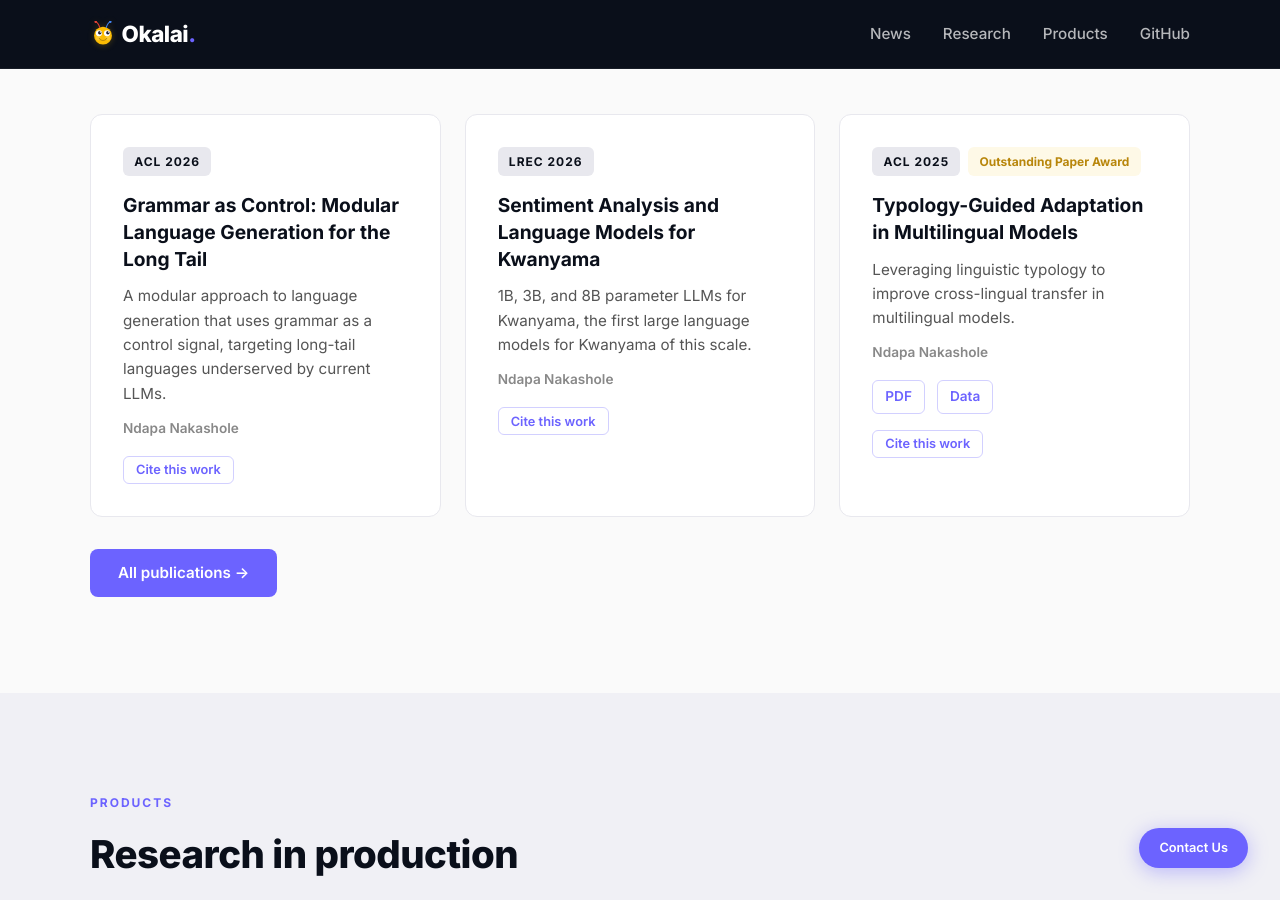
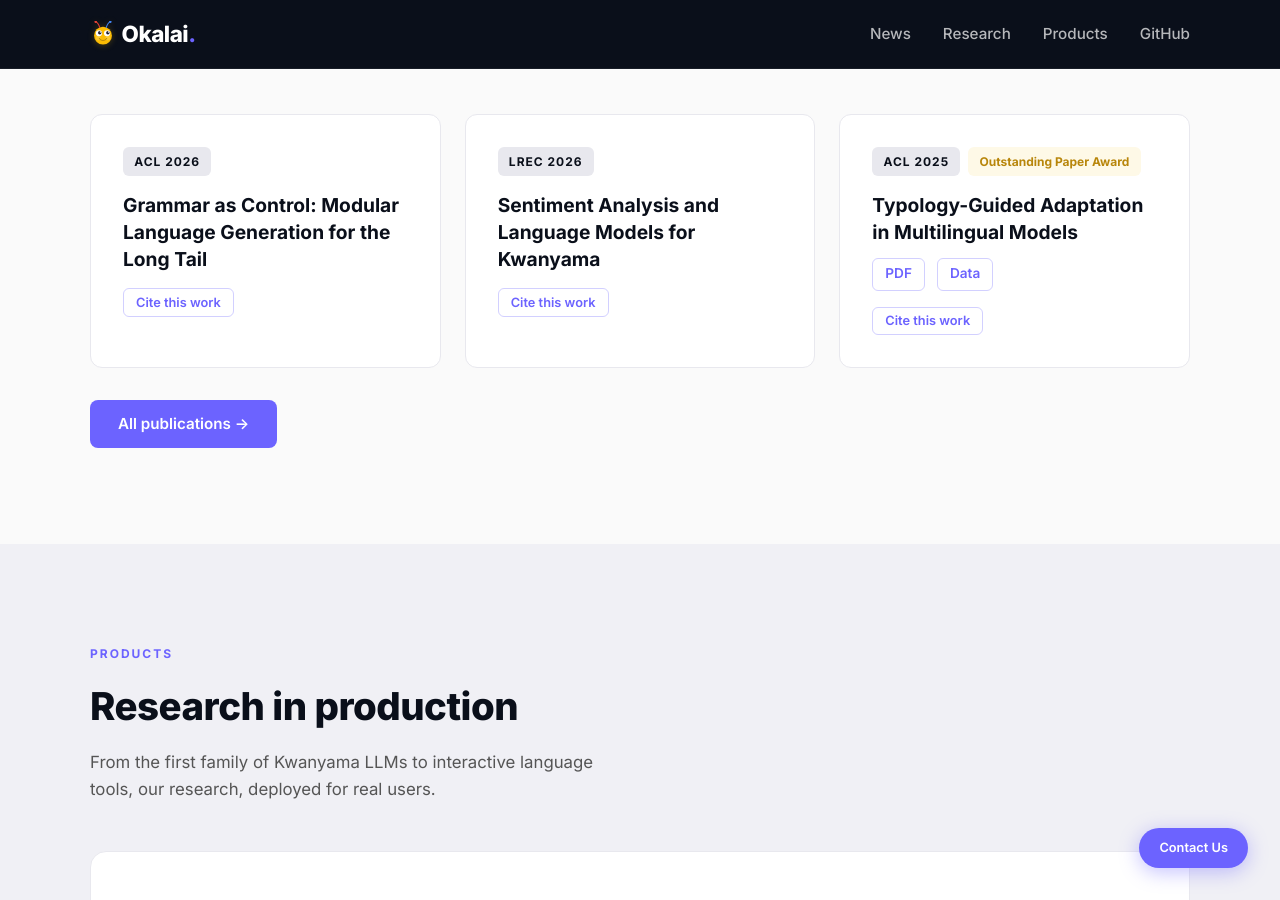
Before and after one commit to okalai-ai/okalai-site, a Jekyll site: the page built from index.md, in a window 1280 px wide and 900 px high, scrolled down 1005 px. Built offline with Jekyll 4.4.1, drawn with Linux system fonts in a browser that asks for light colours.

Commit message:
Remove author and description from publication cards

```diff
--- a/index.md
+++ b/index.md
@@ -61,8 +61,6 @@ title: Home
       <div class="paper-card" data-sr>
         <div class="paper-venue"><span class="venue-tag">ACL 2026</span></div>
         <h3>Grammar as Control: Modular Language Generation for the Long Tail</h3>
-        <p class="paper-detail">A modular approach to language generation that uses grammar as a control signal, targeting long-tail languages underserved by current LLMs.</p>
-        <p class="paper-author">Ndapa Nakashole</p>
         <div class="cite-block">
           <button class="btn-cite" onclick="this.nextElementSibling.classList.toggle('show')">Cite this work</button>
           <pre class="cite-bibtex">@inproceedings{nakashole2026grammar,
@@ -77,8 +75,6 @@ title: Home
       <div class="paper-card" data-sr>
         <div class="paper-venue"><span class="venue-tag">LREC 2026</span></div>
         <h3>Sentiment Analysis and Language Models for Kwanyama</h3>
-        <p class="paper-detail">1B, 3B, and 8B parameter LLMs for Kwanyama, the first large language models for Kwanyama of this scale.</p>
-        <p class="paper-author">Ndapa Nakashole</p>
         <div class="cite-block">
           <button class="btn-cite" onclick="this.nextElementSibling.classList.toggle('show')">Cite this work</button>
           <pre class="cite-bibtex">@inproceedings{nakashole2026kwanyama,
@@ -96,8 +92,6 @@ title: Home
           <span class="award-tag">Outstanding Paper Award</span>
         </div>
         <h3>Typology-Guided Adaptation in Multilingual Models</h3>
-        <p class="paper-detail">Leveraging linguistic typology to improve cross-lingual transfer in multilingual models.</p>
-        <p class="paper-author">Ndapa Nakashole</p>
         <div class="paper-links">
           <a href="https://ndapa.us/assets/docs/papers/2025-moi-acl.pdf" class="paper-link">PDF</a>
           <a href="https://github.com/okalai-ai/moimoe" class="paper-link">Data</a>
```
Also changed, not shown: research.md (+0 -6 lines).
